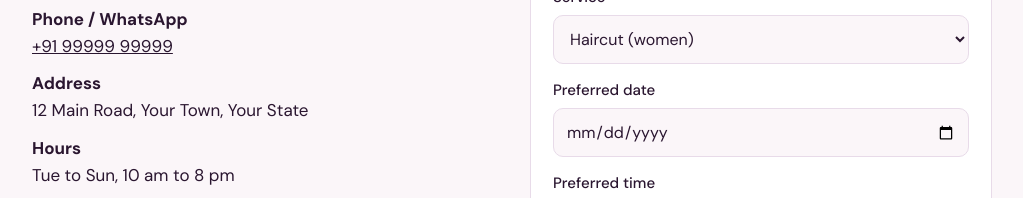
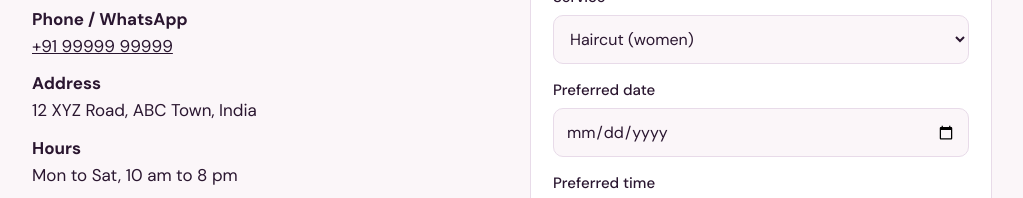
Before and after one commit to shanasherfudheen/hayat-studio-landing-page, a plain HTML site: page index.html in a window 1280 px wide. Shown: the part 2596-2794 px from the top of the page, without its empty margins (128-1151 px from the left). Drawn offline with nearby package versions, Linux system fonts and the light colour scheme.

Commit message:
Booking hours & Address updated

```diff
--- a/index.html
+++ b/index.html
@@ -136,10 +136,8 @@
                 >+91 99999 99999</a
               >
             </p>
-            <p>
-              <strong>Address</strong><br />12 Main Road, Your Town, Your State
-            </p>
-            <p><strong>Hours</strong><br />Tue to Sun, 10 am to 8 pm</p>
+            <p><strong>Address</strong><br />12 XYZ Road, ABC Town, India</p>
+            <p><strong>Hours</strong><br />Mon to Sat, 10 am to 8 pm</p>
           </div>
         </div>
         <form id="f">
```
